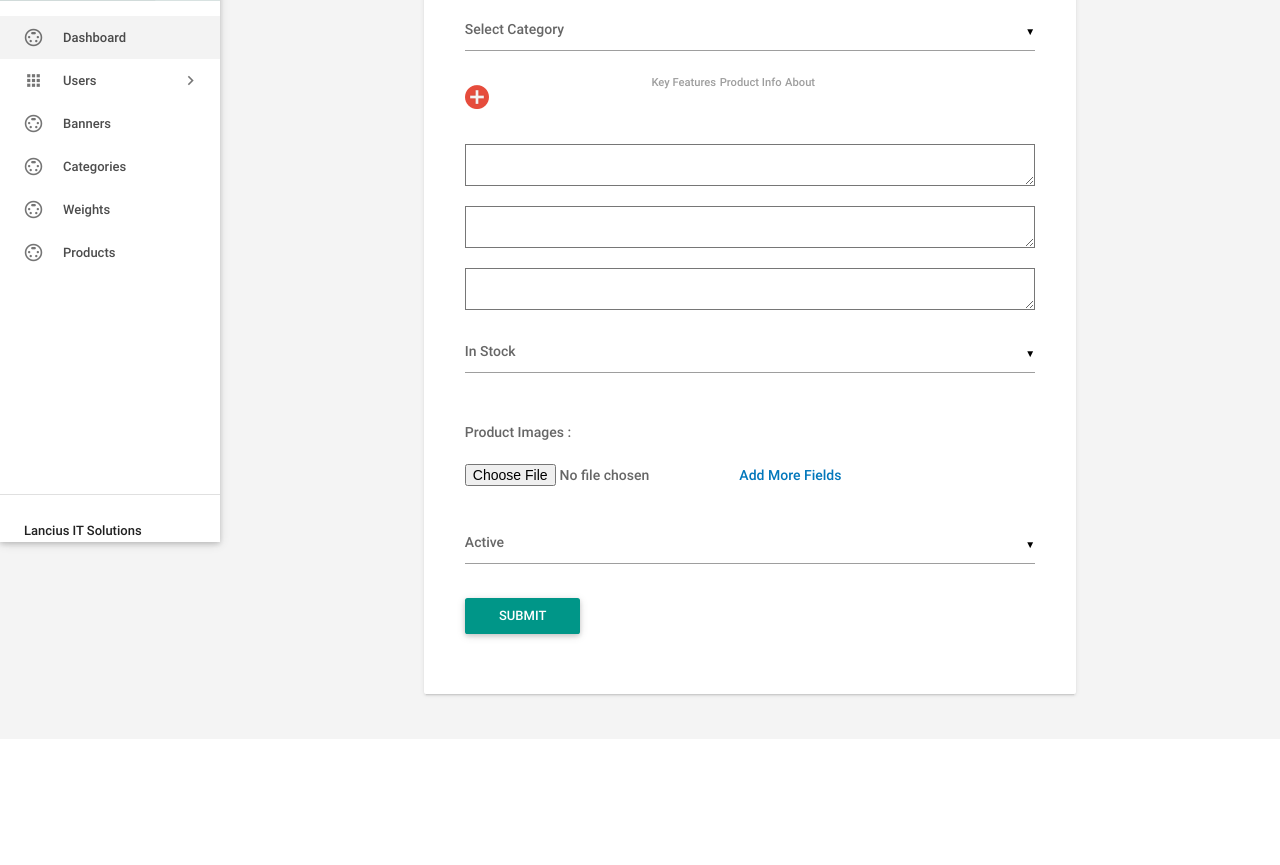
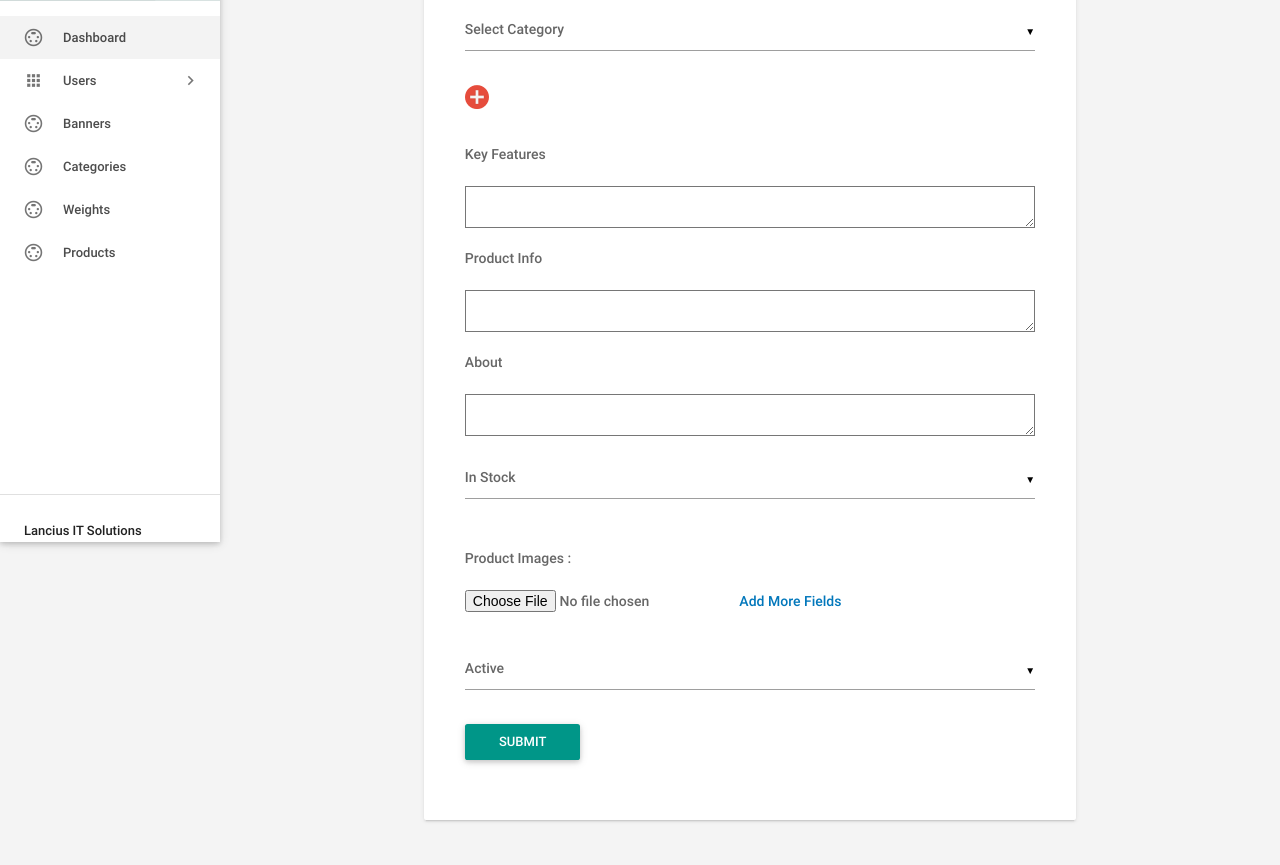
Before and after one commit to Srinivaslancius/Palle2Patnam, a PHP site: page /palle2patnam/edit_products.php?pid=1 in a window 1280 px wide. Shown: the part 258-1123 px from the top of the page. Before the commit the page ends 956 px from the top, so only its background shows below. Run offline with PHP 8.4, Linux system fonts and the light colour scheme; the visitor is signed in with stand-in values (Sample User, id 1); data that the repository does not hold is empty; some libraries are stand-ins or nearby versions.

Commit message:
chnages in edit_products

```diff
--- a/admin/edit_products.php
+++ b/admin/edit_products.php
@@ -151,22 +151,22 @@ if (!isset($_POST['submit']))  {
                                     <div id="dynamicInput" class="input-field col s12"></div>
 
 
-                                <label for="name" class="col-lg-3 col-sm-3 control-label">Key Features</label>
                                 <div class="input-field col s12">
+                                    <span for="keyfet" class="col-lg-3 col-sm-3 control-label">Key Features</span> <br /><br />
                                     <div class="col-lg-9">
                                         <textarea id="key_features" name="key_features" required value="<?php echo $getAllProductsData['key_features']; ?>"><?php echo $getAllProductsData['key_features']; ?></textarea>
                                     </div>
                                 </div>
 
-                                <label for="name" class="col-lg-3 col-sm-3 control-label">Product Info</label>
                                 <div class="input-field col s12">
+                                    <span for="keyfet" class="col-lg-3 col-sm-3 control-label">Product Info</span> <br /><br />
                                     <div class="col-lg-9">
                                         <textarea name="product_info"required id="product_info"><?php echo $getAllProductsData['product_info']; ?></textarea>
                                     </div>
                                 </div>
 
-                                <label for="name" class="col-lg-3 col-sm-3 control-label">About</label>
                                 <div class="input-field col s12">
+                                    <span for="keyfet" class="col-lg-3 col-sm-3 control-label">About</span> <br /><br />
                                     <div class="col-lg-9">
                                         <textarea name="about" required id="about"><?php echo $getAllProductsData['about']; ?></textarea>
                                     </div>
```
